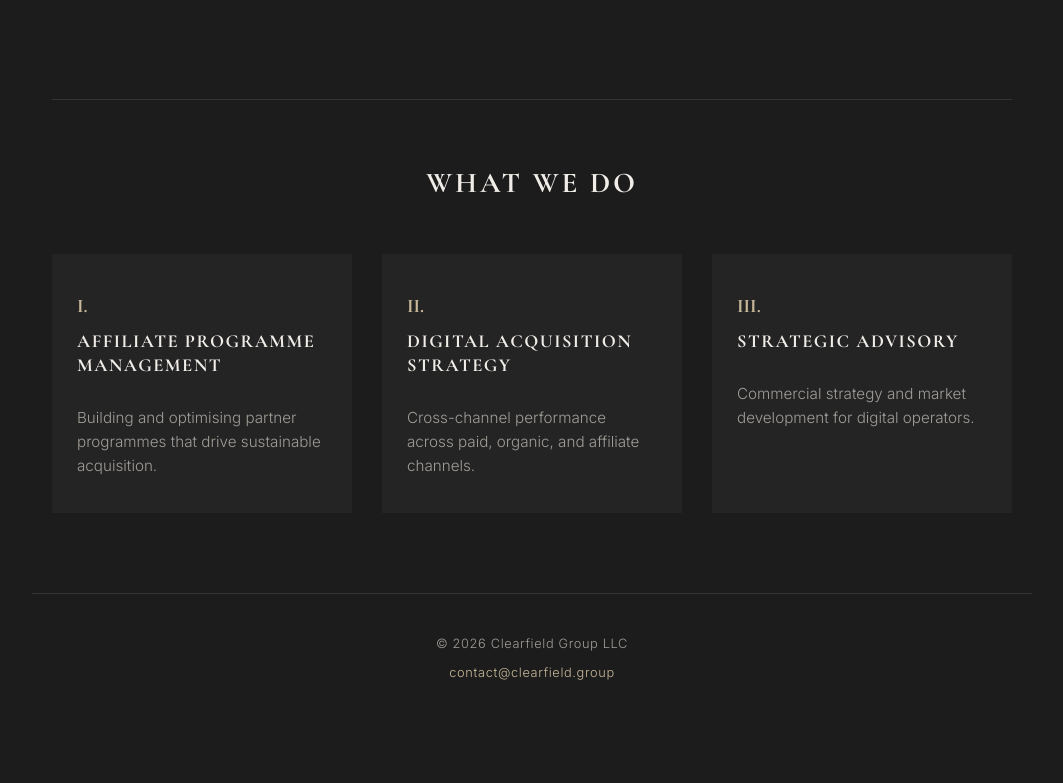
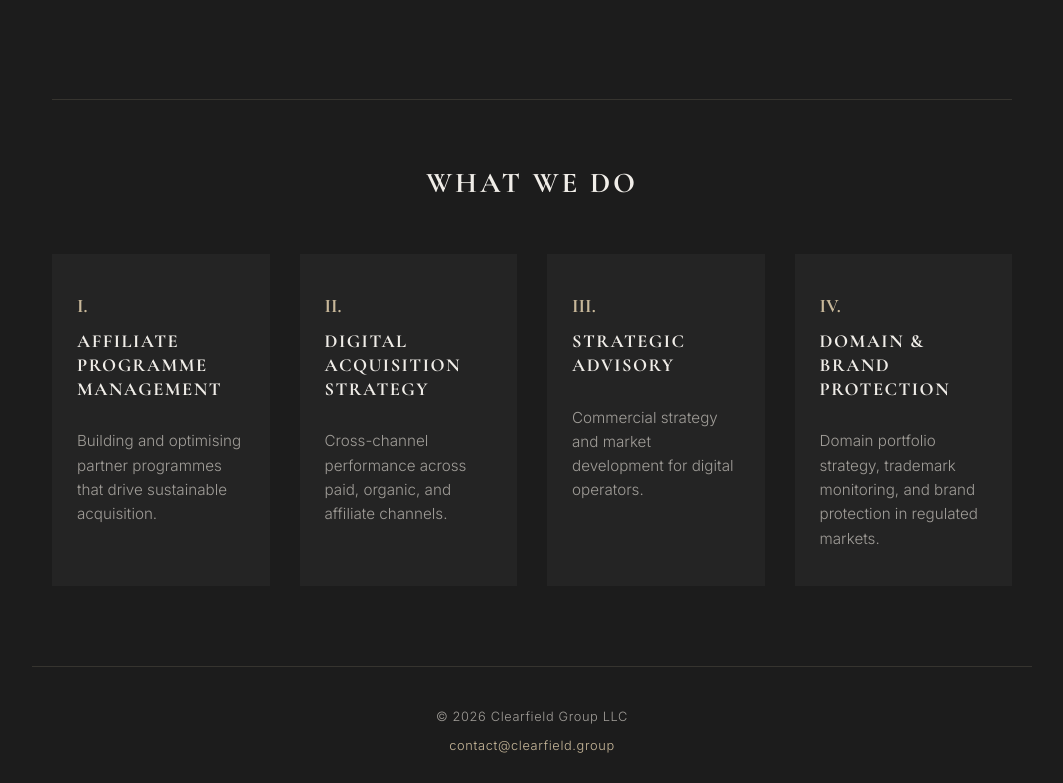
Before and after one commit to suedsonusa-del/clearfield-website, a React (Vite) app: page / in a window 1280 px wide. Shown: the part 606-1389 px from the top of the page, without its empty margins (108-1171 px from the left). Before the commit the page ends 1329 px from the top, so only its background shows below. Built offline with nearby package versions, Linux system fonts and the light colour scheme.

Commit message:
feat: add 4th service card to home page and update CSS grid columns

```diff
--- a/src/index.css
+++ b/src/index.css
@@ -274,8 +274,14 @@
 
 .pillars-grid {
   display: grid;
-  grid-template-columns: repeat(3, 1fr);
+  grid-template-columns: repeat(4, 1fr);
   gap: 30px;
+}
+
+@media (max-width: 1024px) {
+  .pillars-grid {
+    grid-template-columns: repeat(2, 1fr);
+  }
 }
 
 .pillar-card {
--- a/src/pages/Home.jsx
+++ b/src/pages/Home.jsx
@@ -48,6 +48,15 @@
               Commercial strategy and market development for digital operators.
             </p>
           </div>
+          <div className="pillar-card">
+            <div className="pillar-header">
+              <span className="pillar-number">IV.</span>
+              <h3 className="pillar-name">Domain & Brand Protection</h3>
+            </div>
+            <p className="pillar-description">
+              Domain portfolio strategy, trademark monitoring, and brand protection in regulated markets.
+            </p>
+          </div>
         </div>
       </section>
     </div>
```
